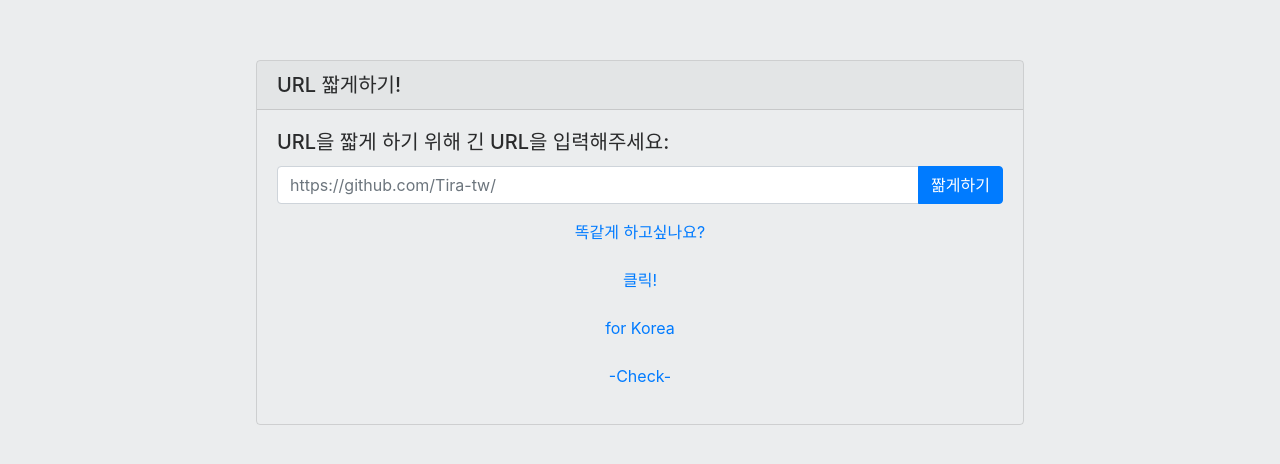
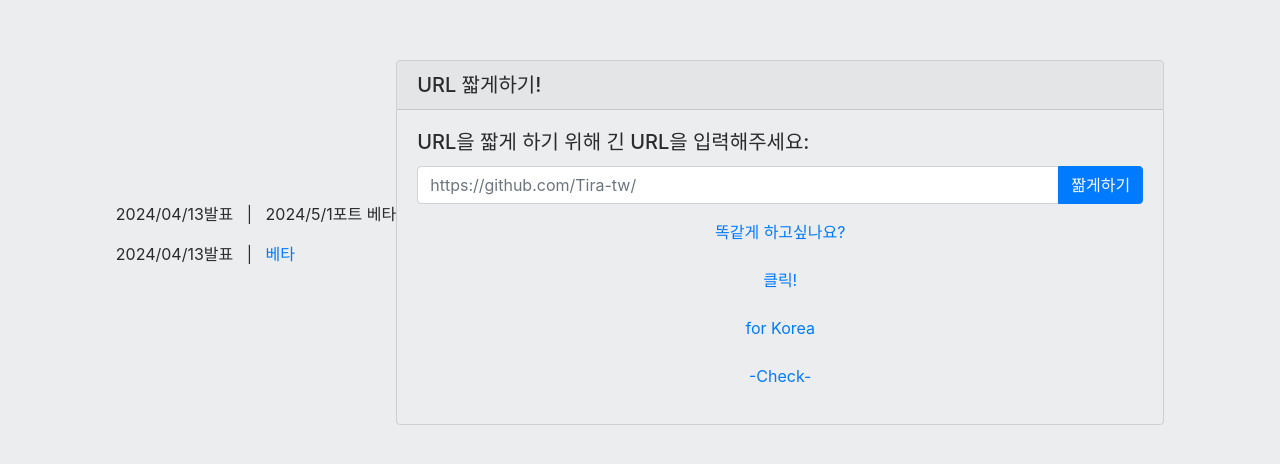
Before and after one commit to Tira-tw/korea-url, a plain HTML site: page index.html in a window 1280 px wide. Shown: the part 158-622 px from the top of the page. Drawn offline with nearby package versions, Linux system fonts and the light colour scheme.

Commit message:
Update index.html

```diff
--- a/index.html
+++ b/index.html
@@ -1,3 +1,7 @@
+ <div class="announcement">
+    <p>2024/04/13발표&nbsp;&nbsp;&nbsp;|&nbsp;&nbsp;&nbsp;2024/5/1포트 베타</a></p>
+    <p>2024/04/13발표&nbsp;&nbsp;&nbsp;|&nbsp;&nbsp;&nbsp;<a href="https://beta.twross.xyz">베타</a></p>
+  </div>
 <!doctype html>
 <html>
 <head>
```
